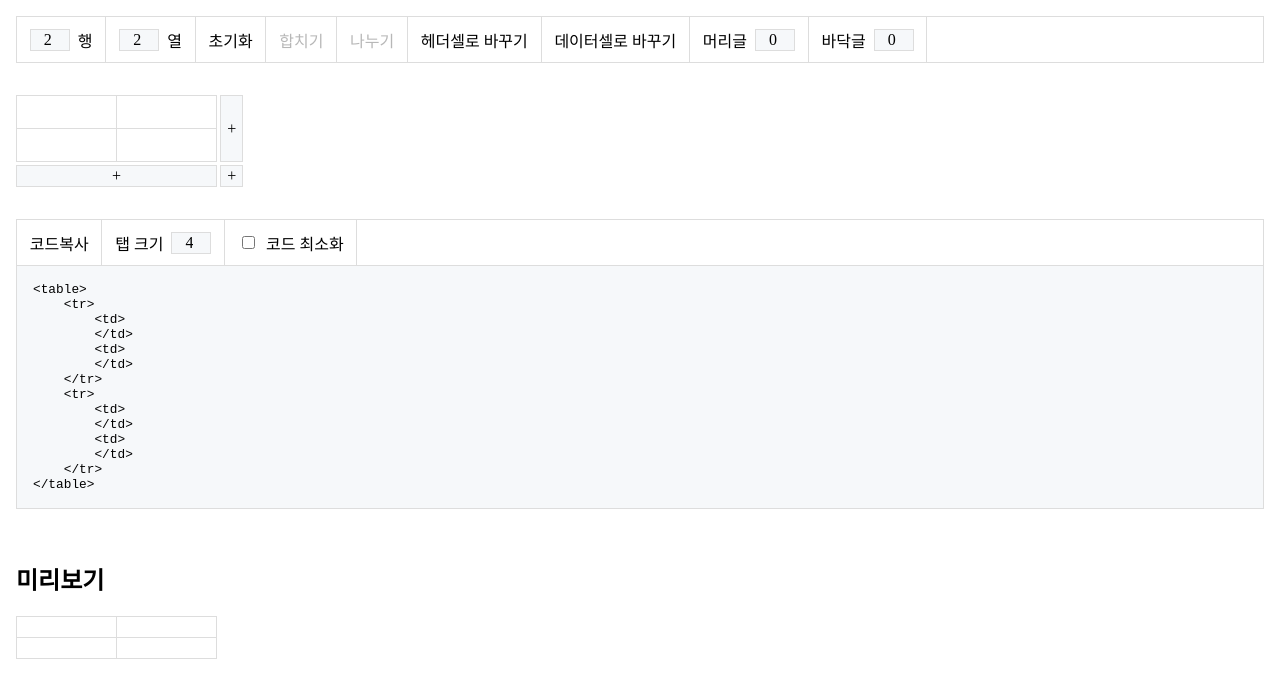
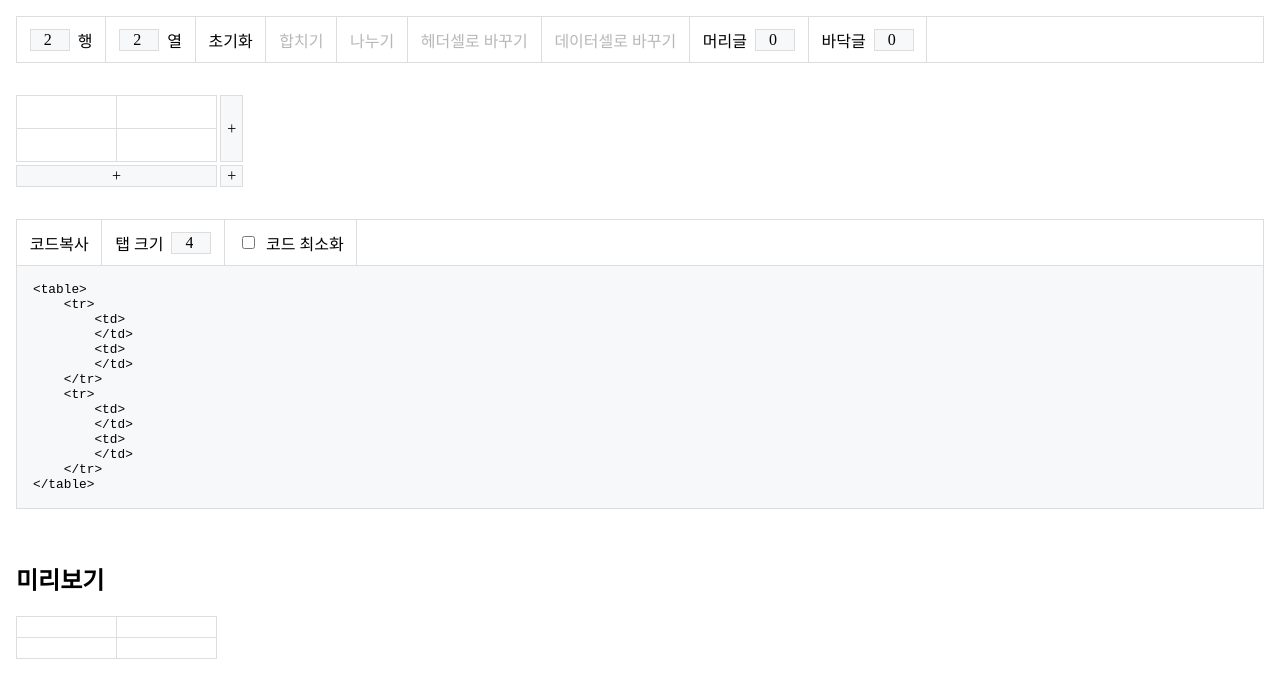
Before and after one commit to lauichan/table-generator, a React (Vite) app: page / in a window 1280 px wide. Shown: the top 698 px of the page. Built offline with nearby package versions, Linux system fonts and the light colour scheme.

Commit message:
fix: 드래그 했을 때만 헤더셀 데이터셀로 바꾸기 옵션 활성화

```diff
--- a/src/components/ContextMenu/ContextMenu.tsx
+++ b/src/components/ContextMenu/ContextMenu.tsx
@@ -15,6 +15,7 @@ function ContextMenu({ contextMenuRef, position }: ContextMenuProps) {
   const {
     handleMergeCell,
     handleDivideCell,
+    isSelecting,
     isSelectionMergeable,
     isSelectionDivisible,
     handleSetHeaderCell,
@@ -27,8 +28,12 @@ function ContextMenu({ contextMenuRef, position }: ContextMenuProps) {
     <ul ref={contextMenuRef} className={styles.context_menu} style={{ top: position.y, left: position.x }}>
       <li {...(isSelectionMergeable() ? { onClick: handleMergeCell } : { className: styles['disabled'] })}>합치기</li>
       <li {...(isSelectionDivisible() ? { onClick: handleDivideCell } : { className: styles['disabled'] })}>나누기</li>
-      <li onClick={handleSetHeaderCell}>헤더셀로 바꾸기</li>
-      <li onClick={handleSetDataCell}>데이터셀로 바꾸기</li>
+      <li {...(isSelecting() ? { onClick: handleSetHeaderCell } : { className: styles['disabled'] })}>
+        헤더셀로 바꾸기
+      </li>
+      <li {...(isSelecting() ? { onClick: handleSetDataCell } : { className: styles['disabled'] })}>
+        데이터셀로 바꾸기
+      </li>
     </ul>
   );
 }
--- a/src/components/TableOptions/TableOptions.tsx
+++ b/src/components/TableOptions/TableOptions.tsx
@@ -13,6 +13,7 @@ function TableOptions({ tableRowCol }: TableOptionProps) {
   const {
     handleMergeCell,
     handleDivideCell,
+    isSelecting,
     isSelectionMergeable,
     isSelectionDivisible,
     handleSetHeaderCell,
@@ -48,10 +49,10 @@ function TableOptions({ tableRowCol }: TableOptionProps) {
       >
         나누기
       </button>
-      <button type="button" onClick={handleSetHeaderCell}>
+      <button type="button" onClick={handleSetHeaderCell} disabled={!isSelecting()}>
         헤더셀로 바꾸기
       </button>
-      <button type="button" onClick={handleSetDataCell}>
+      <button type="button" onClick={handleSetDataCell} disabled={!isSelecting()}>
         데이터셀로 바꾸기
       </button>
       <div className={styles['thead']}>
--- a/src/hooks/useManageTable.ts
+++ b/src/hooks/useManageTable.ts
@@ -20,7 +20,6 @@ const useManageTable = () => {
 
   const handleMergeCell = () => {
     if (!selectRange) return;
-
     const { startRow, startCol, endRow, endCol } = selectRange;
 
     if (thead && endRow >= thead) {
@@ -53,10 +52,13 @@ const useManageTable = () => {
     setDataCells({ ...selectRange, startRow: Math.max(startRow, thead) });
   };
 
+  const isSelecting = (): boolean => {
+    return selectRange ? true : false;
+  };
+
   const isSelectionMergeable = (): boolean => {
     if (!selectRange) return false;
     const { startRow, startCol, endRow, endCol } = selectRange;
-
     if (startRow === endRow && startCol === endCol) return false;
 
     const cell = table[startRow][startCol];
@@ -64,7 +66,6 @@ const useManageTable = () => {
       const { rowSpan, colSpan } = cell.merged;
       return !(startRow + rowSpan - 1 === endRow && startCol + colSpan - 1 === endCol);
     }
-
     return true;
   };
 
@@ -77,13 +78,13 @@ const useManageTable = () => {
       const { rowIdx, colIdx, rowSpan, colSpan } = cell.merged;
       return rowIdx + rowSpan - 1 === endRow && colIdx + colSpan - 1 === endCol;
     }
-
     return false;
   };
 
   return {
     handleMergeCell,
     handleDivideCell,
+    isSelecting,
     isSelectionMergeable,
     isSelectionDivisible,
     handleSetHeaderCell,
```
